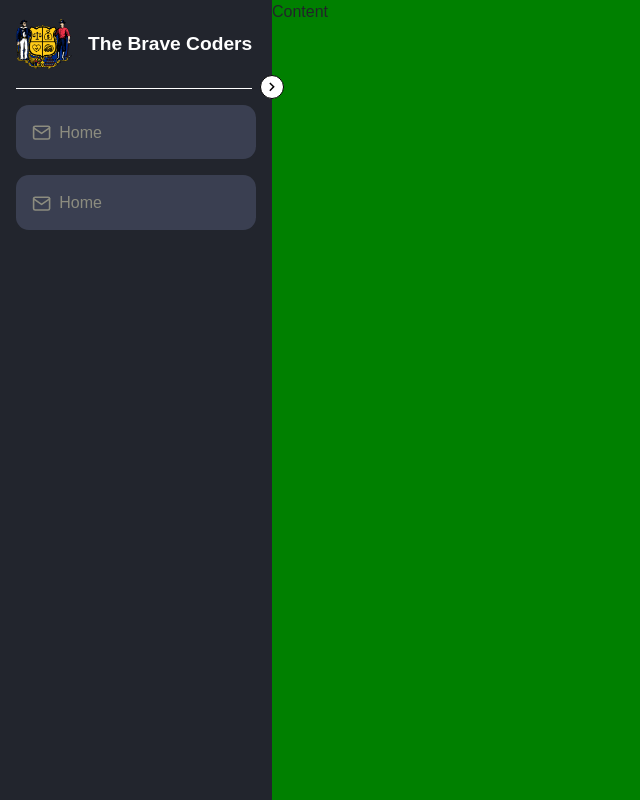
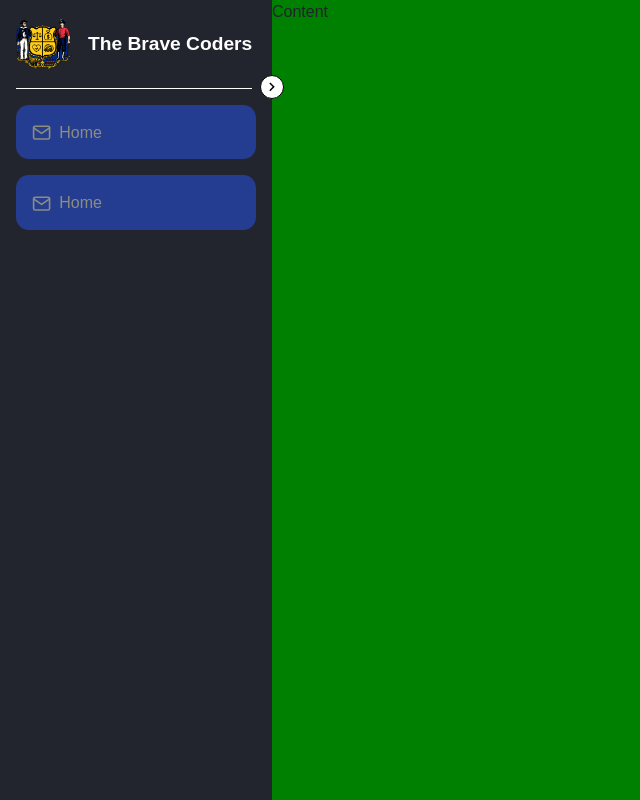
Before and after one commit to cs-esmaeili/news_frontend, a Next.js app: page /dashboard in a window 1280 px wide. Shown: the whole page, without its empty margins (0-640 px from the left). Built offline with nearby package versions, Linux system fonts and the light colour scheme.

Commit message:
sidebar animation done

```diff
--- a/components/Sidebar.js
+++ b/components/Sidebar.js
@@ -9,15 +9,12 @@ import { useSpring, animated } from 'react-spring';
 
 const Sidebar = () => {
 
-  const [expanded, setExpanded] = useState(false);
+  const [activeIndex, setActiveIndex] = useState(null);
 
 
-  const panelAnimation = useSpring({
-    maxHeight: expanded ? '1000px' : '0px',
-    opacity: expanded ? 1 : 0,
-    overflow: 'hidden',
-    transition: `max-height ${expanded ? '500ms' : '50ms'}, opacity 10ms`,
-  });
+  const handleClick = (index) => {
+    setActiveIndex(index === activeIndex ? null : index);
+  };
 
   return (
     <div className={styles.sidebarwrapper}>
@@ -34,11 +31,9 @@ const Sidebar = () => {
           </p>
         </div>
         <ul className={styles.sidebarlist}>
-          <li onClick={() => setExpanded(!expanded)}>
-            <div
-              className={styles.sidebarlink}
-              href={"w"}
-            >
+
+          <li onClick={() => {handleClick(1); console.log(activeIndex);}}>
+            <div className={styles.sidebarlink}>
               <div className={styles.sidebarNameIcon}>
                 <span className={styles.sidebaricon}>
                   <FiMail />
@@ -47,22 +42,17 @@ const Sidebar = () => {
                   Home
                 </span>
               </div>
-              <animated.div style={panelAnimation}>
-                <div>
+              <div className={`${styles.accordioncontent} ${activeIndex === 1 ? styles.open : ''}`} >
                 <ListGroup as="ol" numbered>
-                    <ListGroup.Item className={styles.listgroupitem} as="li" onClick={() => console.log("dwaw")}>Cras justo odio</ListGroup.Item>
+                  <ListGroup.Item className={styles.listgroupitem} as="li">Cras justo odio</ListGroup.Item>
                   <ListGroup.Item className={styles.listgroupitem} as="li">Cras justo odio</ListGroup.Item>
                   <ListGroup.Item className={styles.listgroupitem} as="li">Cras justo odio</ListGroup.Item>
                 </ListGroup>
               </div>
-              </animated.div>
             </div>
           </li>
-          <li onClick={() => setExpanded(!expanded)}>
-            <div
-              className={styles.sidebarlink}
-              href={"w"}
-            >
+          <li onClick={() => {handleClick(2); console.log(activeIndex);}}>
+            <div className={styles.sidebarlink}>
               <div className={styles.sidebarNameIcon}>
                 <span className={styles.sidebaricon}>
                   <FiMail />
@@ -71,13 +61,17 @@ const Sidebar = () => {
                   Home
                 </span>
               </div>
-              <animated.div style={panelAnimation}>
-                <div>
-                  <p>Lorem ipsum dolor sit amet, consectetur adipisicing elit, sed do eiusmod tempor incididunt ut labore et dolore magna aliqua. Ut enim ad minim veniam, quis nostrud exercitation ullamco laboris nisi ut aliquip ex ea commodo consequat.</p>
+              <div className={`${styles.accordioncontent} ${activeIndex === 2 ? styles.open : ''}`} >
+                <ListGroup as="ol" numbered>
+                  <ListGroup.Item className={styles.listgroupitem} as="li">Cras justo odio</ListGroup.Item>
+                  <ListGroup.Item className={styles.listgroupitem} as="li">Cras justo odio</ListGroup.Item>
+                  <ListGroup.Item className={styles.listgroupitem} as="li">Cras justo odio</ListGroup.Item>
+                </ListGroup>
               </div>
-              </animated.div>
             </div>
           </li>
+
+
         </ul>
       </div>
     </div >
--- a/package.json
+++ b/package.json
@@ -21,7 +21,6 @@
     "react-dom": "18.2.0",
     "react-hook-form": "^7.46.1",
     "react-icons": "^4.11.0",
-    "react-spring": "^9.7.3",
     "supports-color": "^9.4.0",
     "yup": "^1.2.0"
   },
--- a/styles/sidebar.module.scss
+++ b/styles/sidebar.module.scss
@@ -66,7 +66,7 @@
   color: #8C8C7F;
   padding: 0.8rem 1rem;
   display: flex;
-  background-color: #3A3F51;
+  background-color: #253d91;
   margin-bottom: 1rem;
   border-radius: 0.8rem;
   // align-items: center;
@@ -91,12 +91,32 @@
   flex-direction: row;
 }
 
-.panel {
+.accordion-header {
+  max-height: 0;
   padding: 0 18px;
   display: none;
   overflow: hidden;
   opacity: 0;
+
+  transition: background-color 0.3s;
+
+  &.active {
+    background-color: #d62f2f;
+  }
+
 }
+
+.accordioncontent {
+  max-height: 0;
+  overflow: hidden;
+  transition: max-height 0.3s;
+
+  &.open {
+    max-height: 500px;
+    /* Adjust the value to fit your content */
+  }
+}
+
 
 .listgroupitem {
   background-color: transparent;
```
Also changed, not shown: app/(site)/page.js (+41 -6 lines), styles/ac.module.scss (added, +26 -0 lines), 1 other file (tests, documents, lock files or other folders). Lines whose indentation alone changed are shown as unchanged.
